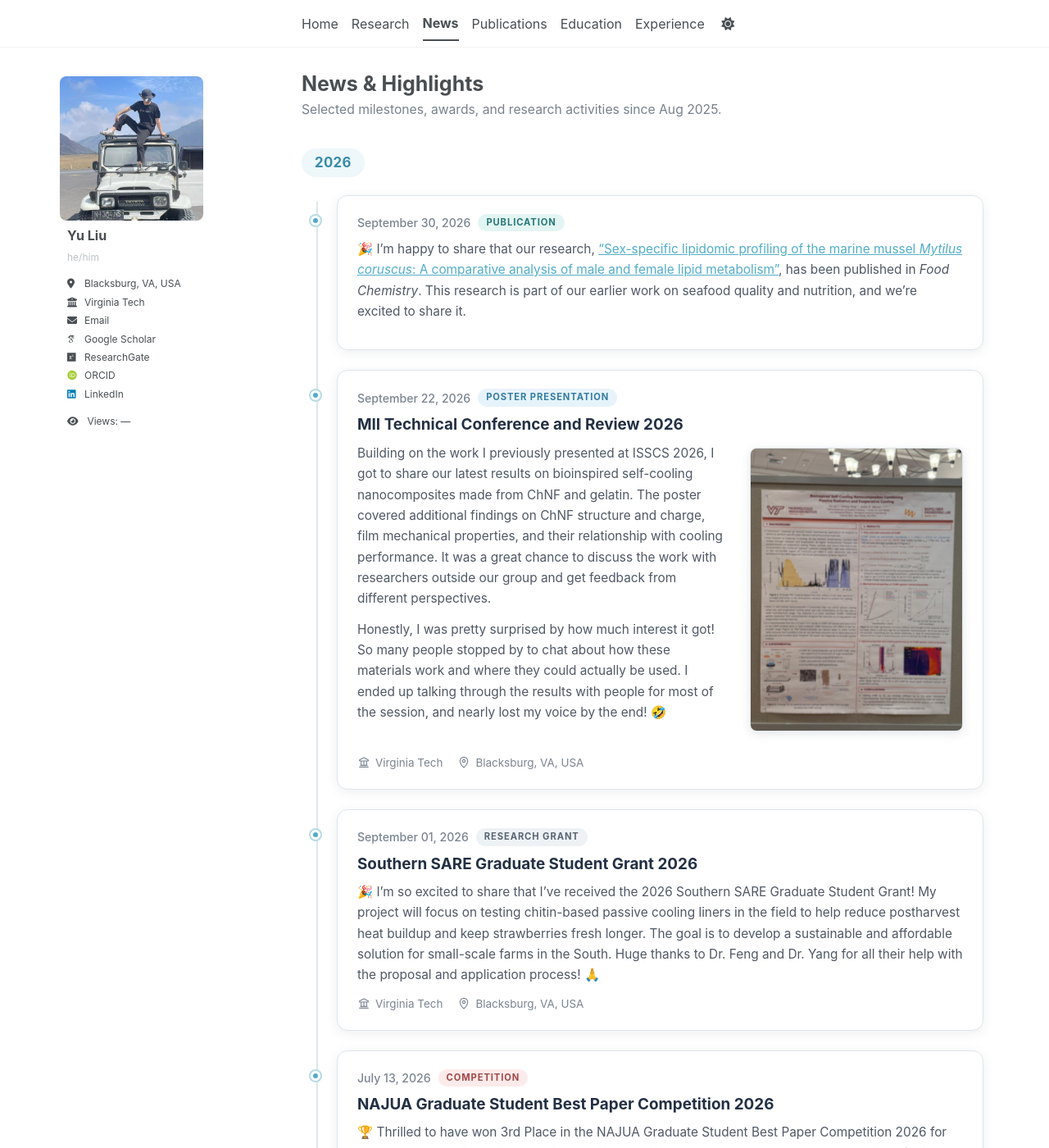
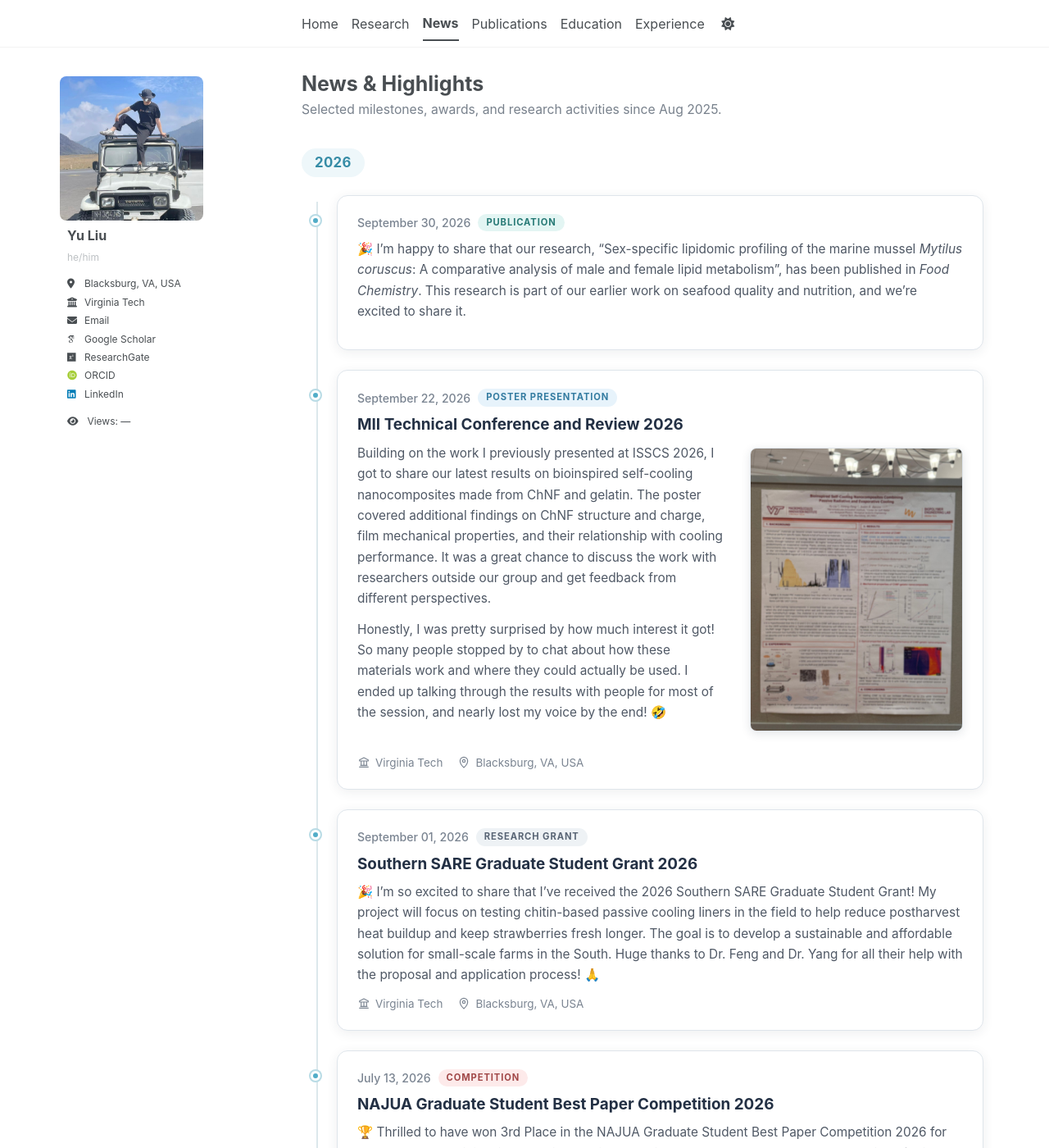
Before and after one commit to yuliu0322/yuliu0322.github.io, a Jekyll site: the page built from _pages/talks.html, in a window 1280 px wide and 1400 px high. Shown: the whole window at 82% size. Built offline with Jekyll 4.4.1, drawn with Linux system fonts in a browser that asks for light colours; some web fonts are replaced; a script bundle is joined from its source files by our own code; library files that are not in the unit come from our copies.

Commit message:
Update talks.html

```diff
--- a/_pages/talks.html
+++ b/_pages/talks.html
@@ -327,6 +327,20 @@ html[data-theme="dark"] .news-image-wrapper {
 
 .news-content p {
   margin: 0 0 12px;
+}
+
+/* Publication links inside news descriptions */
+.news-content a.news-paper-link,
+.news-content a.news-paper-link:visited {
+  color: var(--news-text);
+  text-decoration: none;
+  transition: color 0.2s ease;
+}
+
+.news-content a.news-paper-link:hover,
+.news-content a.news-paper-link:focus-visible {
+  color: var(--news-blue);
+  text-decoration: underline;
 }
 
 .news-content p:last-child {
```
